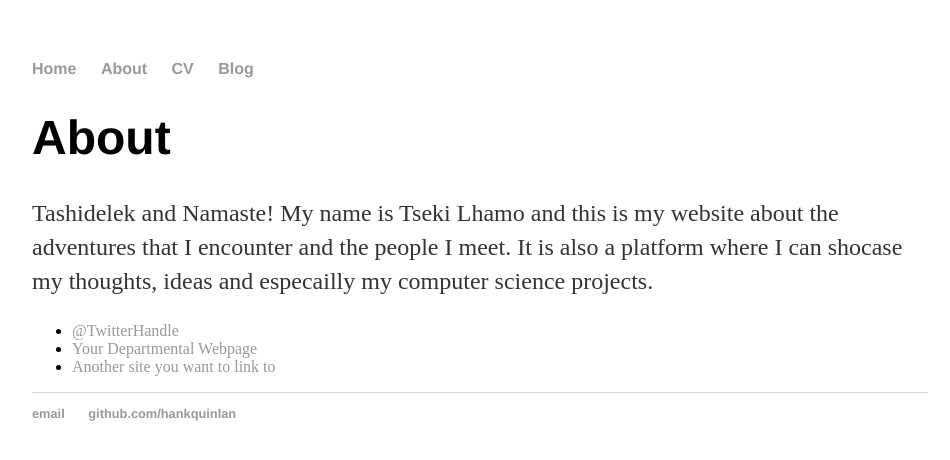
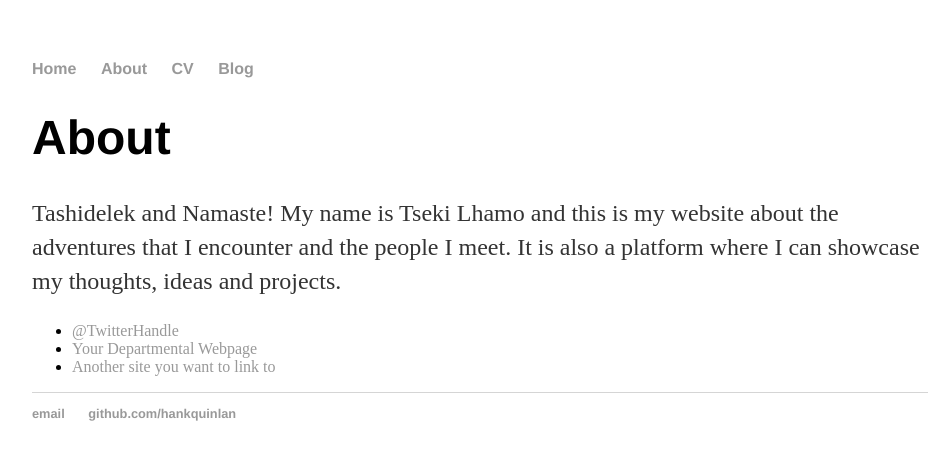
Before and after one commit to tlhamo/2018-Works, a Jekyll site: the page built from about/index.html, in a window 1280 px wide. Shown: the top 460 px of the page, without its empty margins (160-1110 px from the left). Built offline with Jekyll 4.4.1, drawn with Linux system fonts in a browser that asks for light colours.

Commit message:
Update index.html

```diff
--- a/about/index.html
+++ b/about/index.html
@@ -6,7 +6,7 @@
 		<div class="about">
 			<h1>About</h1>
 			<p> Tashidelek and Namaste! My name is Tseki Lhamo and this is my website about the adventures that I encounter
-			    and the people I meet. It is also a platform where I can shocase my thoughts, ideas and especailly my computer science projects.
+			    and the people I meet. It is also a platform where I can showcase my thoughts, ideas and projects.
 			</p>
 
 			<ul class="contacts">
```
